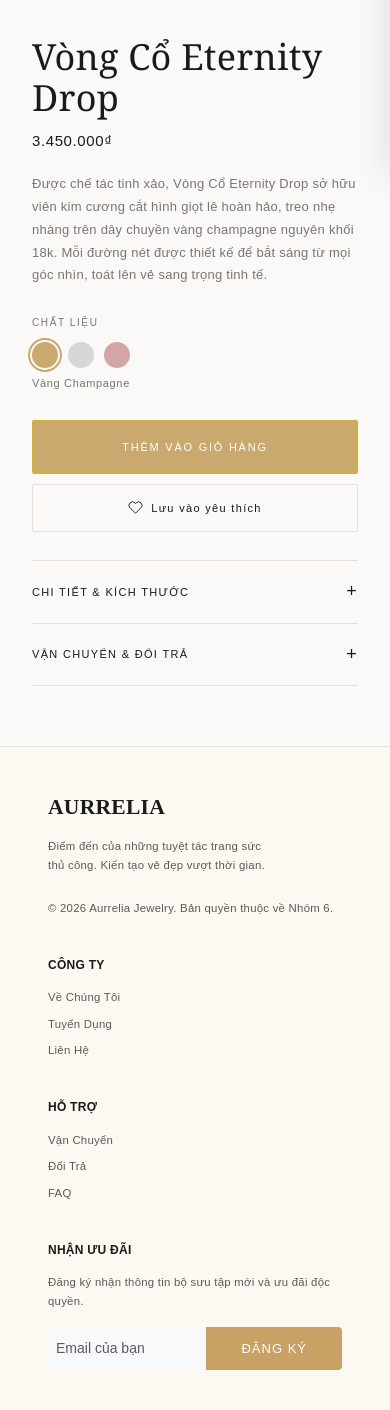
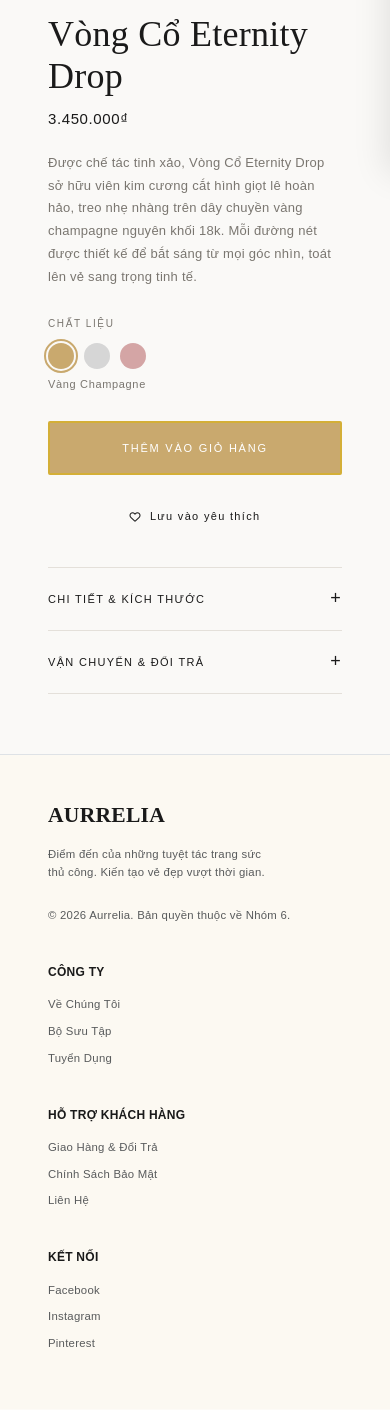
Before and after one commit to tiendathoccode/Website, a PHP site: page /frontend/user/product_details.html in a window 390 px wide. Shown: the part 670-2080 px from the top of the page. After the commit the page ends 2017 px from the top, so only its background shows below. Run offline with PHP 8.4, Linux system fonts and the light colour scheme.

Commit message:
điều chỉnh header footer

```diff
--- a/frontend/assets/css/product_details.css
+++ b/frontend/assets/css/product_details.css
@@ -135,16 +58,17 @@ img { display: block; max-width: 100%; }
 .breadcrumb-sep { margin: 0 6px; }
 .breadcrumb-current { color: var(--color-text); }
 
+/* ================= PRODUCT LAYOUT ================= */
 #productSection {
   display: grid;
   grid-template-columns: 1fr 1fr;
   gap: 48px;
   max-width: 1200px;
   margin: 28px auto 60px;
-  padding: 0 32px;
   align-items: start;
 }
 
+/* ── Gallery ── */
 #productGallery { display: flex; flex-direction: column; gap: 12px; }
 
 #mainImageWrapper {
--- a/frontend/user/index.html
+++ b/frontend/user/index.html
@@ -154,7 +154,7 @@
                 <div class="col-md-4 mb-4">
                     <h4 class="fw-bold gold-text mb-3" style="font-family: 'Times New Roman', serif;">AURRELIA</h4>
                     <p class="text-muted small w-75">Điểm đến của những tuyệt tác trang sức thủ công. Kiến tạo vẻ đẹp vượt thời gian.</p>
-                    <p class="small text-muted mt-4">&copy; 2026 Aurrelia Jewelry. Bản quyền thuộc về Nhóm 6.</p>
+                    <p class="small text-muted mt-4">&copy; 2026 Aurrelia. Bản quyền thuộc về Nhóm 6.</p>
                 </div>
                 <div class="col-md-2 mb-4">
                     <h6 class="text-uppercase mb-3 fw-bold" style="font-size: 12px;">Công Ty</h6>
--- a/frontend/user/product_details.html
+++ b/frontend/user/product_details.html
@@ -1,4 +1,5 @@
 <!DOCTYPE html>
+<html lang="vi">
 <head>
   <meta charset="UTF-8" />
   <meta name="viewport" content="width=device-width, initial-scale=1.0" />
@@ -8,48 +9,47 @@
   <link rel="stylesheet" href="../assets/css/style.css" />
   <link rel="stylesheet" href="../assets/css/product_details.css" />
 </head>
-<body>
+<body class="bg-cream">
 
-  <header id="siteHeader">
-    <nav id="mainNav">
-      <ul class="nav-left">
-        <li><a href="#" class="nav-link">BỘ SƯU TẬP</a></li>
-        <li><a href="#" class="nav-link nav-link--active">HÀNG MỚI VỀ</a></li>
-        <li><a href="#" class="nav-link">GIỚI THIỆU</a></li>
-        <li><a href="#" class="nav-link">LIÊN HỆ</a></li>
+  <nav class="navbar navbar-expand-lg py-3 sticky-top border-bottom shadow-sm" style="background-color: #fdfbf7; z-index: 1020;">
+      <div class="container-fluid px-5">
+          <a class="navbar-brand fs-4 fw-bold gold-text" href="index.html" style="font-family: 'Times New Roman', serif;">AURRELIA</a>
+
+          <button class="navbar-toggler" type="button" data-bs-toggle="collapse" data-bs-target="#navbarNav">
+              <span class="navbar-toggler-icon"></span>
+          </button>
+
+          <div class="collapse navbar-collapse" id="navbarNav">
+              <ul class="navbar-nav mx-auto text-uppercase" style="font-size: 13px; letter-spacing: 1px;">
+                  <li class="nav-item"><a class="nav-link px-3 text-dark fw-semibold" href="#">Trang Sức</a></li>
+                  <li class="nav-item"><a class="nav-link px-3 text-dark fw-semibold" href="#">Trang Sức Cao Cấp</a></li>
+                  <li class="nav-item"><a class="nav-link px-3 text-dark fw-semibold" href="#">Về Chúng Tôi</a></li>
+                  <li class="nav-item"><a class="nav-link px-3 text-dark fw-semibold" href="#">Liên Hệ</a></li>
               </ul>
-      <a href="#" id="logoLink" class="site-logo">AURRELIA</a>
-      <div class="nav-icons">
-        <button class="icon-btn" id="btnSearch" aria-label="Tìm kiếm">
-          <svg width="18" height="18" viewBox="0 0 24 24" fill="none" stroke="currentColor" stroke-width="1.5"><circle cx="11" cy="11" r="8"/><path d="m21 21-4.35-4.35"/></svg>
-        </button>
-        <button class="icon-btn" id="btnCartToggle" aria-label="Giỏ hàng">
-          <svg width="18" height="18" viewBox="0 0 24 24" fill="none" stroke="currentColor" stroke-width="1.5"><circle cx="9" cy="21" r="1"/><circle cx="20" cy="21" r="1"/><path d="M1 1h4l2.68 13.39a2 2 0 0 0 2 1.61h9.72a2 2 0 0 0 2-1.61L23 6H6"/></svg>
-          <span id="cartBadge" class="cart-badge">1</span>
-        </button>
-        <button class="icon-btn" id="btnAccount" aria-label="Tài khoản">
-          <svg width="18" height="18" viewBox="0 0 24 24" fill="none" stroke="currentColor" stroke-width="1.5"><path d="M20 21v-2a4 4 0 0 0-4-4H8a4 4 0 0 0-4 4v2"/><circle cx="12" cy="7" r="4"/></svg>
-        </button>
+              <div class="d-flex gap-3 align-items-center">
+                  <a href="#" class="text-dark fs-6"><i class="fas fa-search"></i></a>
+                  <a href="#" class="text-dark fs-6"><i class="far fa-heart"></i></a>
+                  <a href="#" class="text-dark fs-6 position-relative" id="headerCartBtn">
+                      <i class="fas fa-shopping-bag"></i>
+                      <span class="cart-badge-header" id="headerCartBadge" style="display:none; position: absolute; top: -8px; right: -10px; background-color: #c8a165; color: white; font-size: 10px; border-radius: 50%; padding: 2px 6px;">0</span>
+                  </a>
+                  <a href="login.html" class="text-dark fs-6"><i class="far fa-user"></i></a>
+              </div>
+          </div>
       </div>
   </nav>
-  </header>
+  <main id="productPage" class="container-fluid px-5 my-4">
 
-  <!-- NỘI DUNG CHÍNH-->
-  <main id="productPage">
-
-    <!-- Breadcrumb -->
-    <nav id="breadcrumb" aria-label="breadcrumb">
-      <a href="#" class="breadcrumb-link">Bộ sưu tập</a>
-      <span class="breadcrumb-sep">›</span>
-      <a href="#" class="breadcrumb-link">Vòng cổ</a>
-      <span class="breadcrumb-sep">›</span>
-      <span class="breadcrumb-current">Eternity Drop</span>
+    <nav id="breadcrumb" aria-label="breadcrumb" class="mb-4">
+      <a href="#" class="text-muted text-decoration-none" style="font-size: 13px;">Bộ sưu tập</a>
+      <span class="text-muted mx-2">›</span>
+      <a href="#" class="text-muted text-decoration-none" style="font-size: 13px;">Vòng cổ</a>
+      <span class="text-muted mx-2">›</span>
+      <span class="text-dark fw-semibold" style="font-size: 13px;">Eternity Drop</span>
     </nav>
 
-    <!-- Phần sản phẩm -->
     <section id="productSection">
 
-      <!-- Bên trái: Thư viện ảnh -->
       <div id="productGallery">
         <div id="mainImageWrapper">
           <span class="product-badge">PHIÊN BẢN GIỚI HẠN</span>
@@ -85,16 +85,14 @@
         </div>
       </div>
 
-      <!-- Bên phải: Thông tin sản phẩm -->
       <div id="productInfo">
-        <h1 id="productName" class="product-title">Vòng Cổ Eternity Drop</h1>
+        <h1 id="productName" class="product-title" style="font-family: 'Times New Roman', serif;">Vòng Cổ Eternity Drop</h1>
         <p id="productPrice" class="product-price">3.450.000₫</p>
 
         <p id="productDescription" class="product-desc">
           Được chế tác tinh xảo, Vòng Cổ Eternity Drop sở hữu viên kim cương cắt hình giọt lê hoàn hảo, treo nhẹ nhàng trên dây chuyền vàng champagne nguyên khối 18k. Mỗi đường nét được thiết kế để bắt sáng từ mọi góc nhìn, toát lên vẻ sang trọng tinh tế.
         </p>
 
-        <!-- Bộ chọn kim loại -->
         <div id="metalSelector" class="option-group">
           <p class="option-label">CHẤT LIỆU</p>
           <div id="metalOptions" class="metal-swatches">
@@ -123,16 +121,14 @@
           <p id="selectedMetalLabel" class="selected-metal-label">Vàng Champagne</p>
         </div>
 
-        <!-- Hành động -->
         <div id="productActions">
-          <button id="btnAddToCart" class="btn-primary">THÊM VÀO GIỎ HÀNG</button>
-          <button id="btnAddToWishlist" class="btn-secondary">
-            <svg width="15" height="15" viewBox="0 0 24 24" fill="none" stroke="currentColor" stroke-width="1.5"><path d="M20.84 4.61a5.5 5.5 0 0 0-7.78 0L12 5.67l-1.06-1.06a5.5 5.5 0 0 0-7.78 7.78l1.06 1.06L12 21.23l7.78-7.78 1.06-1.06a5.5 5.5 0 0 0 0-7.78z"/></svg>
+          <button id="btnAddToCart" class="btn-primary w-100 mb-2">THÊM VÀO GIỎ HÀNG</button>
+          <button id="btnAddToWishlist" class="btn-secondary w-100 bg-transparent border-0 d-flex align-items-center justify-content-center gap-2">
+            <i class="far fa-heart"></i>
             Lưu vào yêu thích
           </button>
         </div>
 
-        <!-- Accordion -->
         <div id="productAccordion">
           <div class="accordion-item" id="accordionDetails">
             <button class="accordion-trigger" data-target="panelDetails">
@@ -161,25 +157,23 @@
     </section>
   </main>
 
-  <!-- KHUNG GIỎ HÀNg-->
   <aside id="cartDrawer" class="cart-drawer" aria-label="Giỏ hàng" aria-hidden="true">
     <div id="cartDrawerInner">
       <div id="cartDrawerHeader">
         <h2 id="cartDrawerTitle">Giỏ Hàng Của Bạn</h2>
-        <button id="btnCloseCart" aria-label="Đóng giỏ hàng">✕</button>
+        <button id="btnCloseCart" aria-label="Đóng giỏ hàng" style="background:none; border:none; font-size:20px;">✕</button>
       </div>
 
       <div id="cartItemList">
-        <!-- Mẫu sản phẩm trong giỏ (được JS render) -->
         </div>
 
       <div id="cartDrawerFooter">
-        <div id="cartSubtotalRow">
+        <div id="cartSubtotalRow" class="d-flex justify-content-between mb-2">
           <span>Tạm tính</span>
-          <span id="cartSubtotalAmount">3.450.000₫</span>
+          <span id="cartSubtotalAmount" class="fw-bold">3.450.000₫</span>
         </div>
-        <p class="cart-tax-note">Phí vận chuyển và thuế sẽ được tính khi thanh toán.</p>
-        <button id="btnProceedToCheckout" class="btn-primary btn-checkout">TIẾN HÀNH THANH TOÁN</button>
+        <p class="cart-tax-note text-muted" style="font-size: 12px;">Phí vận chuyển và thuế sẽ được tính khi thanh toán.</p>
+        <button id="btnProceedToCheckout" class="btn-primary btn-checkout w-100 py-2">TIẾN HÀNH THANH TOÁN</button>
         <a href="shopping_cart.html" style="
             display:block; text-align:center; margin-top:12px;
             font-size:11px; letter-spacing:1px; color:#7a7670;
@@ -190,43 +184,41 @@
   </aside>
   <div id="cartOverlay" class="cart-overlay"></div>
 
-  <!--FOOTER -->
-  <footer class="pt-5 pb-3 border-top mt-3" style="background-color: #fcf9f2;">
+  <footer class="pt-5 pb-3 border-top mt-5" style="background-color: #fcf9f2;">
       <div class="container-fluid px-5">
           <div class="row">
               <div class="col-md-4 mb-4">
                   <h4 class="fw-bold gold-text mb-3" style="font-family: 'Times New Roman', serif;">AURRELIA</h4>
                   <p class="text-muted small w-75">Điểm đến của những tuyệt tác trang sức thủ công. Kiến tạo vẻ đẹp vượt thời gian.</p>
-          <p class="small text-muted mt-4">&copy; 2026 Aurrelia Jewelry. Bản quyền thuộc về Nhóm 6.</p>
+                  <p class="small text-muted mt-4">&copy; 2026 Aurrelia. Bản quyền thuộc về Nhóm 6.</p>
               </div>
               <div class="col-md-2 mb-4">
                   <h6 class="text-uppercase mb-3 fw-bold" style="font-size: 12px;">Công Ty</h6>
                   <ul class="list-unstyled text-muted small">
                       <li class="mb-2"><a href="#" class="text-muted text-decoration-none">Về Chúng Tôi</a></li>
+                      <li class="mb-2"><a href="#" class="text-muted text-decoration-none">Bộ Sưu Tập</a></li>
                       <li class="mb-2"><a href="#" class="text-muted text-decoration-none">Tuyển Dụng</a></li>
+                  </ul>
+              </div>
+              <div class="col-md-3 mb-4">
+                  <h6 class="text-uppercase mb-3 fw-bold" style="font-size: 12px;">Hỗ Trợ Khách Hàng</h6>
+                  <ul class="list-unstyled text-muted small">
+                      <li class="mb-2"><a href="#" class="text-muted text-decoration-none">Giao Hàng & Đổi Trả</a></li>
+                      <li class="mb-2"><a href="#" class="text-muted text-decoration-none">Chính Sách Bảo Mật</a></li>
                       <li class="mb-2"><a href="#" class="text-muted text-decoration-none">Liên Hệ</a></li>
                   </ul>
               </div>
-        <div class="col-md-2 mb-4">
-          <h6 class="text-uppercase mb-3 fw-bold" style="font-size: 12px;">Hỗ Trợ</h6>
+              <div class="col-md-3 mb-4">
+                  <h6 class="text-uppercase mb-3 fw-bold" style="font-size: 12px;">Kết Nối</h6>
                   <ul class="list-unstyled text-muted small">
-            <li class="mb-2"><a href="#" class="text-muted text-decoration-none">Vận Chuyển</a></li>
-            <li class="mb-2"><a href="#" class="text-muted text-decoration-none">Đổi Trả</a></li>
-            <li class="mb-2"><a href="#" class="text-muted text-decoration-none">FAQ</a></li>
+                      <li class="mb-2"><a href="#" class="text-muted text-decoration-none">Facebook</a></li>
+                      <li class="mb-2"><a href="#" class="text-muted text-decoration-none">Instagram</a></li>
+                      <li class="mb-2"><a href="#" class="text-muted text-decoration-none">Pinterest</a></li>
                   </ul>
-        </div>
-        <div class="col-md-4 mb-4">
-          <h6 class="text-uppercase mb-3 fw-bold" style="font-size: 12px;">Nhận Ưu Đãi</h6>
-          <p class="text-muted small">Đăng ký nhận thông tin bộ sưu tập mới và ưu đãi độc quyền.</p>
-          <div class="input-group mt-2">
-            <input type="email" class="form-control form-control-sm border-0 bg-light" placeholder="Email của bạn">
-            <button class="btn btn-sm btn-gold">Đăng ký</button>
-          </div>
               </div>
           </div>
       </div>
   </footer>
-
   <script src="https://cdn.jsdelivr.net/npm/bootstrap@5.3.0/dist/js/bootstrap.bundle.min.js"></script>
   <script src="../assets/js/cart.js"></script>
   <script src="../assets/js/product_details.js"></script>
```
Also changed, not shown: other parts of frontend/assets/css/product_details.css (+12 -143 lines), frontend/user/pay.html (+10 -15 lines), frontend/user/shopping_cart.html (+31 -47 lines), frontend/user/product-detail.html (deleted), frontend/user/products.html (deleted). Lines whose indentation alone changed are shown as unchanged.
